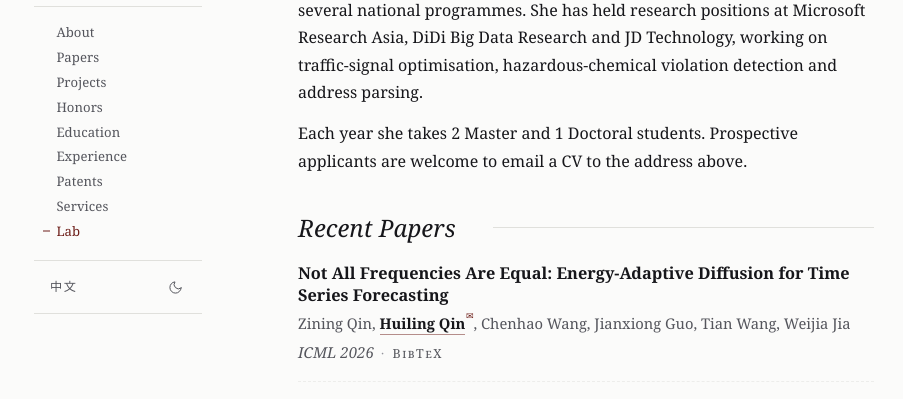
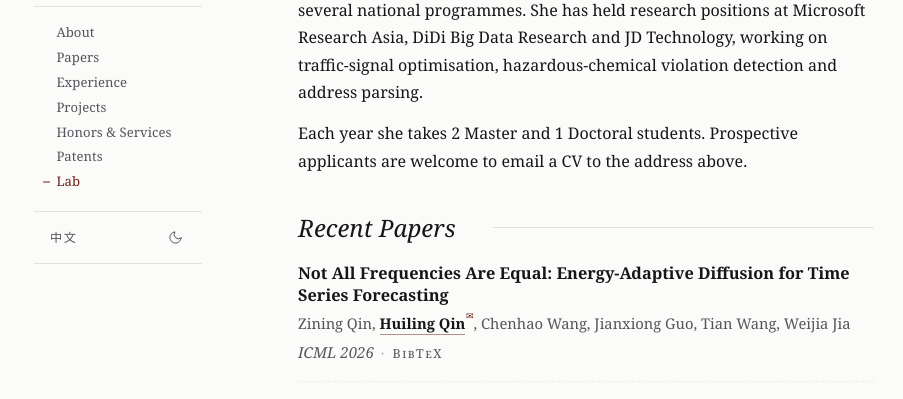
Before and after one commit to orekinana/qinhuiling.github.io, a plain HTML site: page index.html in a window 1280 px wide. Shown: the part 326-725 px from the top of the page, without its empty margins (202-1105 px from the left). Drawn offline with Linux system fonts and the light colour scheme.

Commit message:
合并教育+经历、荣誉+服务

```diff
--- a/index.html
+++ b/index.html
@@ -140,12 +140,10 @@
         <nav class="js-only" aria-label="Sections">
             <a href="#about"      data-section="about"><span lang="zh">简介</span><span lang="en">About</span></a>
             <a href="#publications" data-view="publications"><span lang="zh">论文</span><span lang="en">Papers</span></a>
+            <a href="#experience" data-section="experience"><span lang="zh">经历</span><span lang="en">Experience</span></a>
             <a href="#projects"   data-section="projects"><span lang="zh">项目</span><span lang="en">Projects</span></a>
-            <a href="#honors"     data-section="honors"><span lang="zh">荣誉</span><span lang="en">Honors</span></a>
-            <a href="#education"  data-section="education"><span lang="zh">教育</span><span lang="en">Education</span></a>
-            <a href="#experience" data-section="experience"><span lang="zh">经历</span><span lang="en">Experience</span></a>
+            <a href="#honors"     data-section="honors"><span lang="zh">荣誉与服务</span><span lang="en">Honors & Services</span></a>
             <a href="#patents"    data-section="patents"><span lang="zh">专利</span><span lang="en">Patents</span></a>
-            <a href="#services"   data-section="services"><span lang="zh">服务</span><span lang="en">Services</span></a>
             <a href="#lab"        data-section="lab"><span lang="zh">实验室</span><span lang="en">Lab</span></a>
         </nav>
 
@@ -475,8 +473,9 @@
 
         <!-- ─── Honors ────────────────────────────────────────────── -->
         <section id="honors">
-            <h2><span lang="zh">荣誉</span><span lang="en">Honors</span><a class="anchor" href="#honors" aria-label="Copy link">§</a></h2>
+            <h2><span lang="zh">荣誉与服务</span><span lang="en">Honors & Services</span><a class="anchor" href="#honors" aria-label="Copy link">§</a></h2>
 
+            <h3><span lang="zh">荣誉</span><span lang="en">Honors</span></h3>
             <article class="entry">
                 <p class="when">2025</p>
                 <div class="what">
@@ -505,13 +504,29 @@
                     <p class="sub"><span lang="zh">教育部</span><span lang="en">Ministry of Education, China</span></p>
                 </div>
             </article>
+
+            <h3><span lang="zh">学术服务</span><span lang="en">Services</span></h3>
+            <div lang="zh" class="prose">
+                <p><strong>会议与期刊审稿：</strong>IEEE TKDE、ACM SIGKDD、AAAI、NeurIPS、ICML 等人工智能与数据挖掘领域顶级会议和期刊审稿人。</p>
+            </div>
+            <div lang="en" class="prose">
+                <p><strong>Reviewer:</strong> IEEE TKDE, ACM SIGKDD, AAAI, NeurIPS, ICML, and other top venues in AI and data mining.</p>
+            </div>
         </section>
 
 
-        <!-- ─── Education ─────────────────────────────────────────── -->
-        <section id="education">
-            <h2><span lang="zh">教育</span><span lang="en">Education</span><a class="anchor" href="#education" aria-label="Copy link">§</a></h2>
+        <!-- ─── Experience & Education ────────────────────────────── -->
+        <section id="experience">
+            <h2><span lang="zh">经历</span><span lang="en">Experience & Education</span><a class="anchor" href="#experience" aria-label="Copy link">§</a></h2>
 
+            <article class="entry">
+                <p class="when"><span lang="zh">2023 — 至今</span><span lang="en">2023 — Now</span></p>
+                <div class="what">
+                    <h3><span lang="zh">助理教授</span><span lang="en">Assistant Professor</span></h3>
+                    <p class="sub"><span lang="zh">北京师范大学 · 珠海校区</span><span lang="en">Beijing Normal University, Zhuhai</span></p>
+                    <p class="note"><span lang="zh">人工智能与未来网络研究院</span><span lang="en">Institute of AI &amp; Future Networks</span></p>
+                </div>
+            </article>
             <article class="entry">
                 <p class="when">2018 – 2023</p>
                 <div class="what">
@@ -525,21 +540,6 @@
                 <div class="what">
                     <h3><span lang="zh">计算机科学与技术 · 学士</span><span lang="en">B.S., Computer Science &amp; Technology</span></h3>
                     <p class="sub"><span lang="zh">西安电子科技大学</span><span lang="en">Xidian University</span></p>
-                </div>
-            </article>
-        </section>
-
-
-        <!-- ─── Experience ────────────────────────────────────────── -->
-        <section id="experience">
-            <h2><span lang="zh">工作经历</span><span lang="en">Experience</span><a class="anchor" href="#experience" aria-label="Copy link">§</a></h2>
-
-            <article class="entry">
-                <p class="when"><span lang="zh">2023 — 至今</span><span lang="en">2023 — Now</span></p>
-                <div class="what">
-                    <h3><span lang="zh">助理教授</span><span lang="en">Assistant Professor</span></h3>
-                    <p class="sub"><span lang="zh">北京师范大学 · 珠海校区</span><span lang="en">Beijing Normal University, Zhuhai</span></p>
-                    <p class="note"><span lang="zh">人工智能与未来网络研究院</span><span lang="en">Institute of AI &amp; Future Networks</span></p>
                 </div>
             </article>
         </section>
@@ -565,18 +565,6 @@
                     <p class="tag">ZL201910760669.3</p>
                 </div>
             </article>
-        </section>
-
-
-        <!-- ─── Services ──────────────────────────────────────────── -->
-        <section id="services">
-            <h2><span lang="zh">学术服务</span><span lang="en">Services</span><a class="anchor" href="#services" aria-label="Copy link">§</a></h2>
-            <div lang="zh" class="prose">
-                <p><strong>会议与期刊审稿：</strong>IEEE TKDE、ACM SIGKDD、AAAI、NeurIPS、ICML 等人工智能与数据挖掘领域顶级会议和期刊审稿人。</p>
-            </div>
-            <div lang="en" class="prose">
-                <p><strong>Reviewer:</strong> IEEE TKDE, ACM SIGKDD, AAAI, NeurIPS, ICML, and other top venues in AI and data mining.</p>
-            </div>
         </section>
 
 
```
